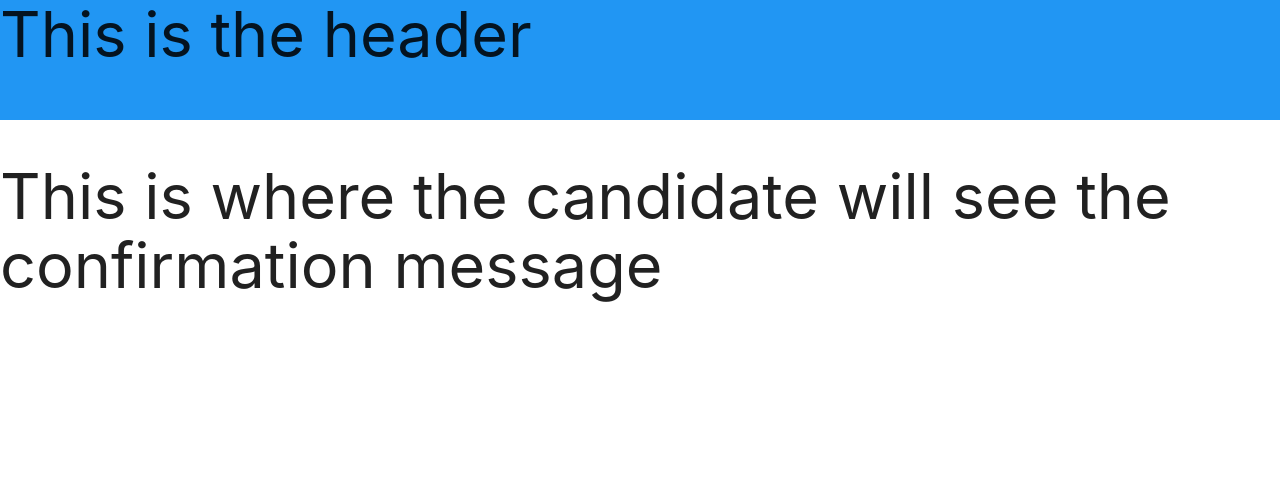
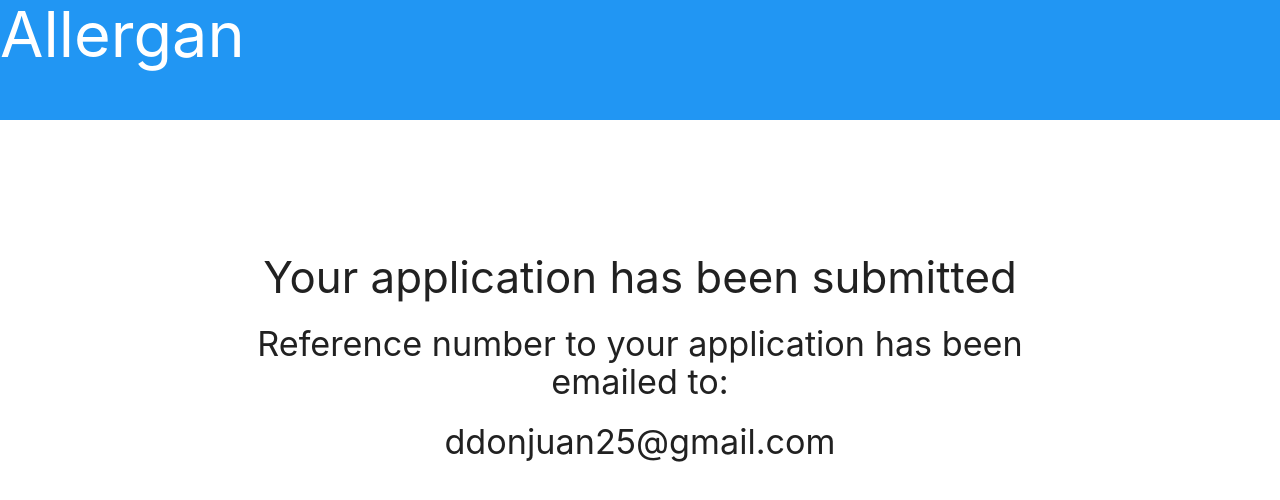
Before and after one commit to ddonjuan/candidates-interview-scheduling, a React app in the folder client/: page /candidate-confirmation-page in a window 1280 px wide. Built offline with nearby package versions, Linux system fonts and the light colour scheme.

Commit message:
finished the confirmation page

```diff
--- a/client/src/components/candidate-confirmation-page.js
+++ b/client/src/components/candidate-confirmation-page.js
@@ -1,7 +1,15 @@
 import React from 'react';
+import dummyData from './dummy-data'
 
-export default (props)=>{
-    return(
-        <h1>This is where the candidate will see the confirmation message</h1>
+export default (props) => {
+    return (
+        <div className="container">
+            <div className="email-confirm">
+                <h3 className="center">Your application has been submitted</h3>
+                <h4 className="center">Reference number to your application has been emailed to: </h4>
+                <h4 className="center">{dummyData[0].email}</h4>
+            </div>
+
+        </div>
     )
 }
--- a/client/src/components/candidate-header.js
+++ b/client/src/components/candidate-header.js
@@ -3,7 +3,7 @@
 export default (props) => {
     return (
         <div className="header blue">
-            <h1>This is the header</h1>
+            <h1 className="header-title">Allergan</h1>
         </div>
     )
 }
--- a/client/src/stylesheets/App.css
+++ b/client/src/stylesheets/App.css
@@ -9,6 +9,7 @@
 }
 .header h1{
   margin: 0;
+  color: white;
 }
 
 /*  Step 3 styling START  */
@@ -23,3 +24,8 @@
   height: 180px;
 }
 /*  Step 3 styling FINISH  */
+/*  Confirmation Page styling START  */
+.email-confirm{
+  margin-top: 15%;
+}
+/*  Confirmation Pagestyling END  */
```
